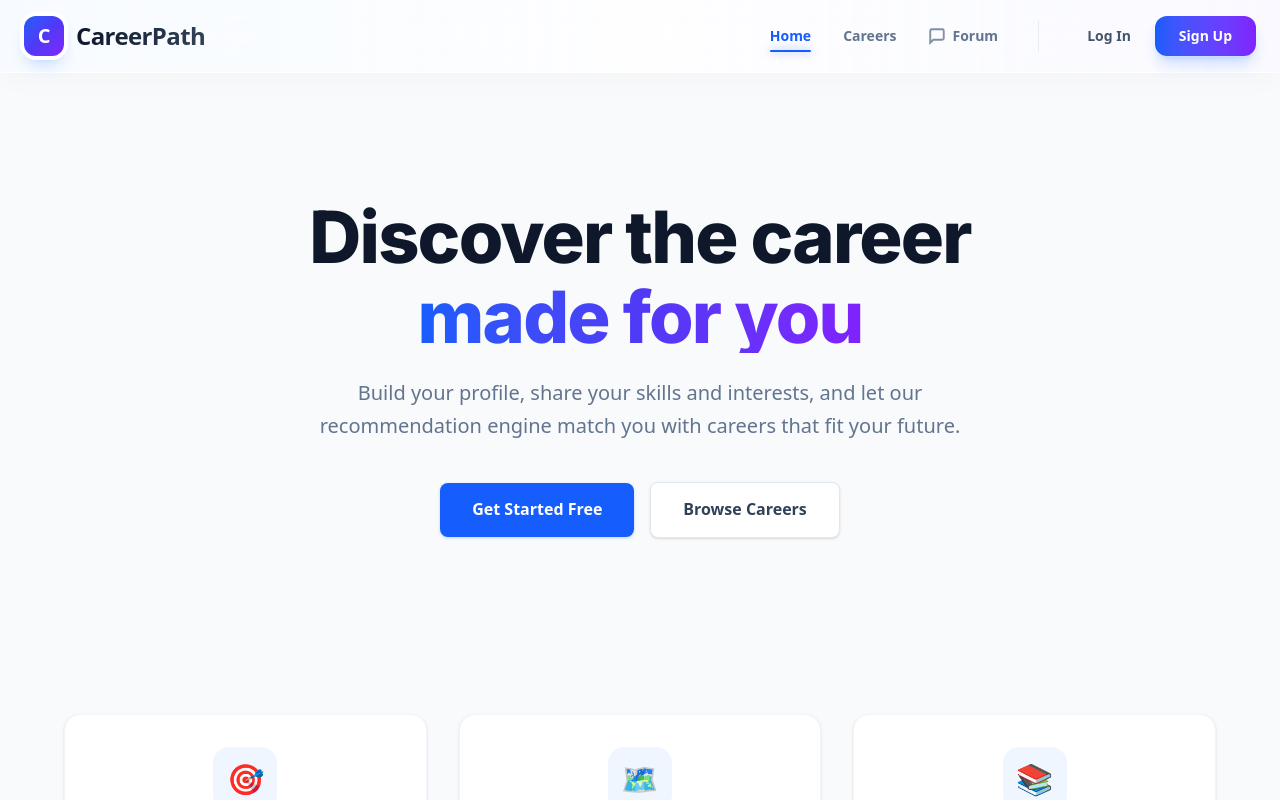
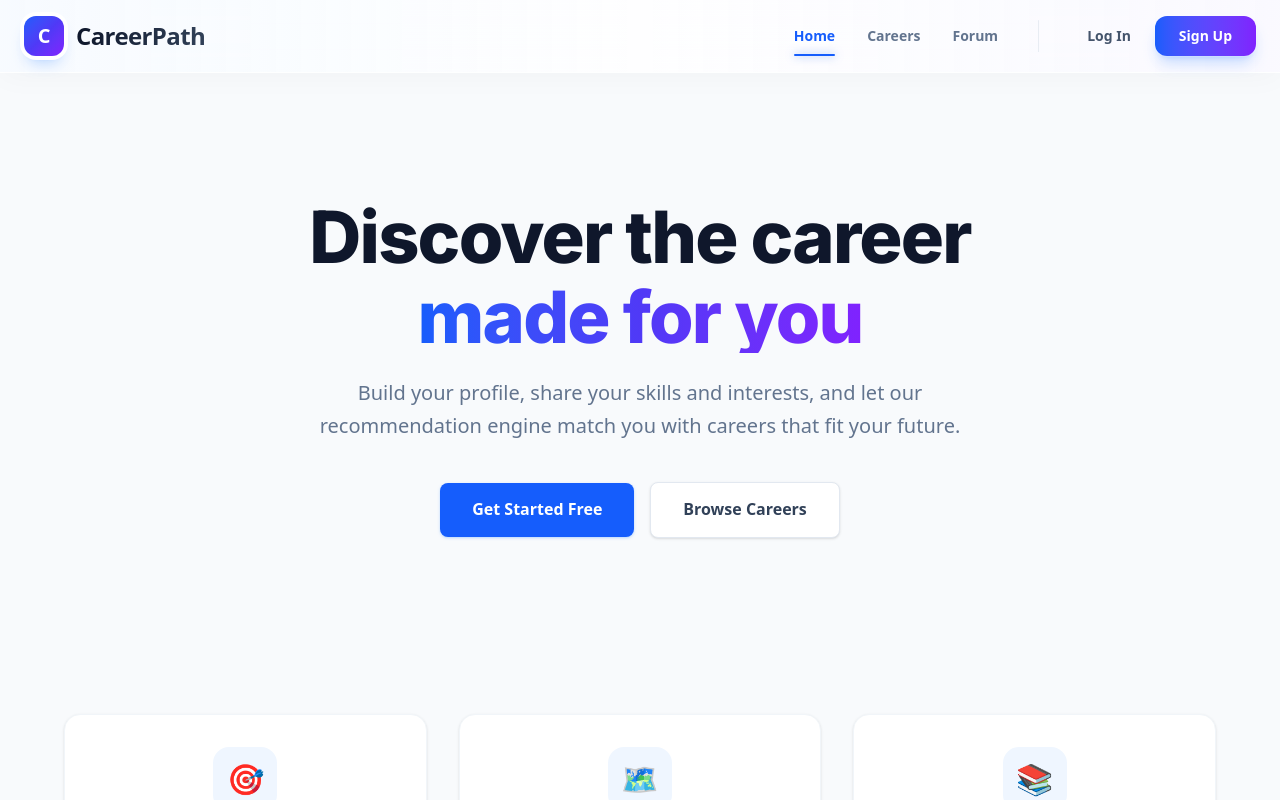
Before and after one commit to Mowneeshs29/careerpath, a React (Vite) app in the folder frontend/: page / in a window 1280 px wide. Shown: the top 800 px of the page. Built offline with nearby package versions, Linux system fonts and the light colour scheme; no server answers.

Commit message:
your message

```diff
--- a/frontend/src/components/Layout/Navbar.jsx
+++ b/frontend/src/components/Layout/Navbar.jsx
@@ -15,6 +15,7 @@ const Navbar = () => {
   const navLinks = [
     { name: "Home", path: "/" },
     { name: "Careers", path: "/careers" },
+    { name: "Forum", path: "/forum" },
   ];
 
   return (
@@ -32,30 +33,18 @@ const Navbar = () => {
         {/* Nav Links */}
         <div className="flex items-center gap-8">
           {navLinks.map((link) => {
-            const isActive = location.pathname === link.path;
+            const isActive = location.pathname === link.path || (link.path !== '/' && location.pathname.startsWith(link.path));
             return (
               <Link
                 key={link.name}
                 to={link.path}
-                className={`text-sm font-bold transition-all relative ${isActive ? "text-blue-600" : "text-slate-500 hover:text-slate-900"}`}
+                className={`text-sm font-bold transition-all relative py-1 flex flex-col justify-center ${isActive ? "text-blue-600" : "text-slate-500 hover:text-slate-900"}`}
               >
                 {link.name}
-                {isActive && (
-                  <span className="absolute -bottom-1.5 left-0 w-full h-0.5 bg-blue-600 rounded-full shadow-[0_0_8px_rgba(37,99,235,0.6)]"></span>
-                )}
+                <span className={`absolute -bottom-1.5 left-0 w-full h-0.5 bg-blue-600 rounded-full shadow-[0_0_8px_rgba(37,99,235,0.6)] transform origin-left transition-transform duration-300 ${isActive ? "scale-x-100" : "scale-x-0 hover:scale-x-50"}`}></span>
               </Link>
             );
           })}
-
-          <Link to="/forum" className={`flex items-center gap-1.5 text-sm font-bold transition-all relative ${location.pathname.startsWith('/forum') ? "text-blue-600" : "text-slate-500 hover:text-slate-900"}`}>
-            <svg width="18" height="18" viewBox="0 0 24 24" fill="none" stroke="currentColor" strokeWidth="2.5" className="opacity-80">
-              <path d="M21 15a2 2 0 0 1-2 2H7l-4 4V5a2 2 0 0 1 2-2h14a2 2 0 0 1 2 2z"/>
-            </svg>
-            Forum
-            {location.pathname.startsWith('/forum') && (
-              <span className="absolute -bottom-1.5 left-0 w-full h-0.5 bg-blue-600 rounded-full shadow-[0_0_8px_rgba(37,99,235,0.6)]"></span>
-            )}
-          </Link>
 
           <div className="h-8 w-px bg-slate-200/80 mx-2 rounded-full"></div>
 
```
